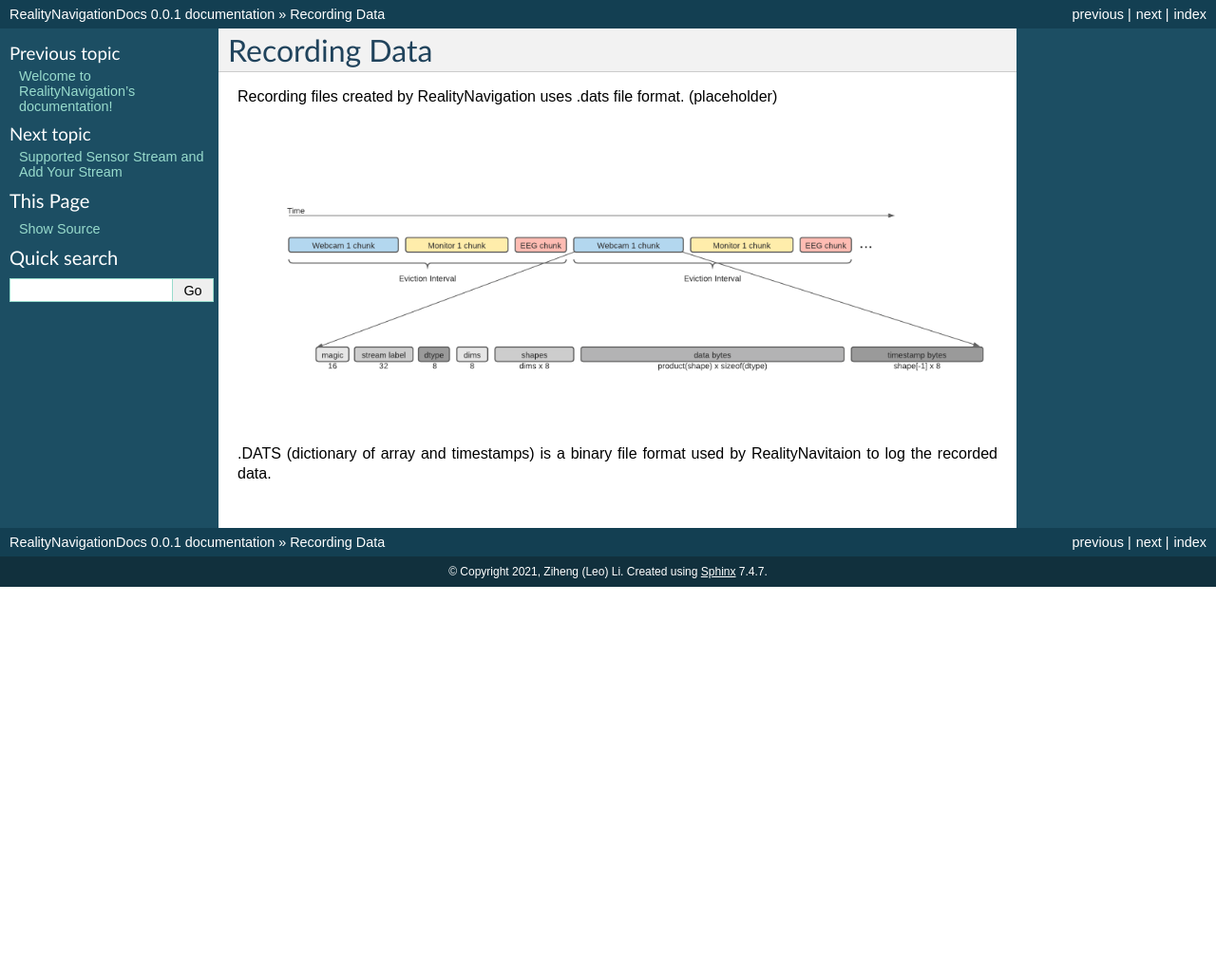
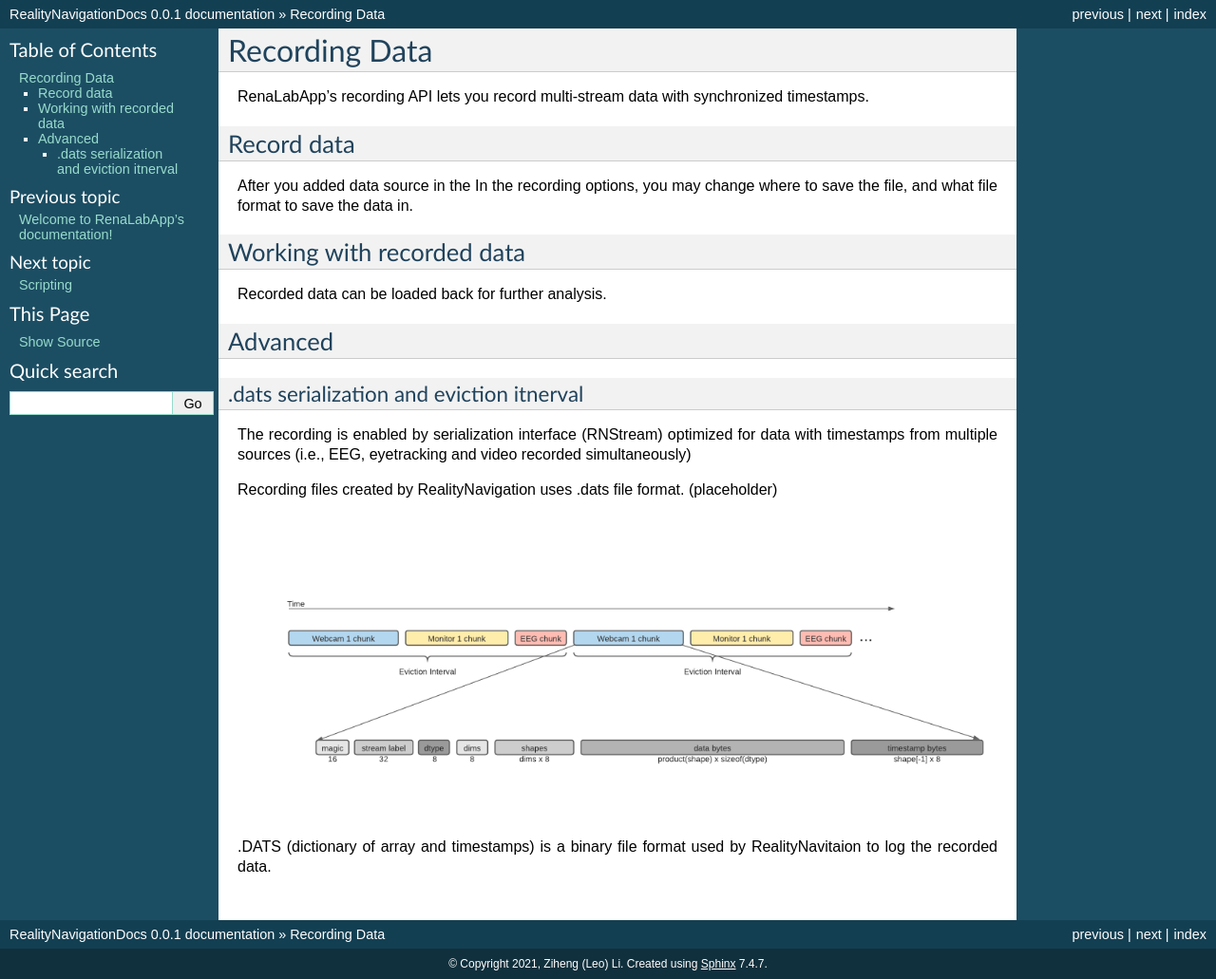
Before and after one commit to PhysioLabXR/PhysioLabXRDocs, a Sphinx documentation site: the page built from source/Recording.rst, in a window 1280 px wide. Shown: the whole page at 95% size. Built offline with Sphinx 7.4.7, drawn with Linux system fonts in a browser that asks for light colours; pages that are not in the unit, such as notebooks, are missing from menus; before the commit the page ends 900 px from its top, so only the background shows below that.

Commit message:
update main page; add replay and scripting page

```diff
--- a/source/Recording.rst
+++ b/source/Recording.rst
@@ -1,6 +1,24 @@
+*****
 Recording Data
-=================
+*****
+RenaLabApp's recording API lets you record multi-stream data with synchronized timestamps.
 
+Record data
+########
+After you added data source in the
+In the recording options, you may change where to save the file, and what file format to save the data in.
+
+Working with recorded data
+########
+Recorded data can be loaded back for further analysis.
+
+Advanced
+########
+
+.dats serialization and eviction itnerval
+*************
+The recording is enabled by serialization interface (RNStream) optimized for data with timestamps from multiple
+sources (i.e., EEG, eyetracking and video recorded simultaneously)
 
 Recording files created by RealityNavigation uses .dats file format. (placeholder)
 
--- /dev/null
+++ b/source/Replay.rst
@@ -0,0 +1,3 @@
+*****
+Replaying
+*****
--- /dev/null
+++ b/source/Scripting.rst
@@ -0,0 +1,3 @@
+*****
+Scripting
+*****
```
Also changed, not shown: source/index.rst (+11 -7 lines).
